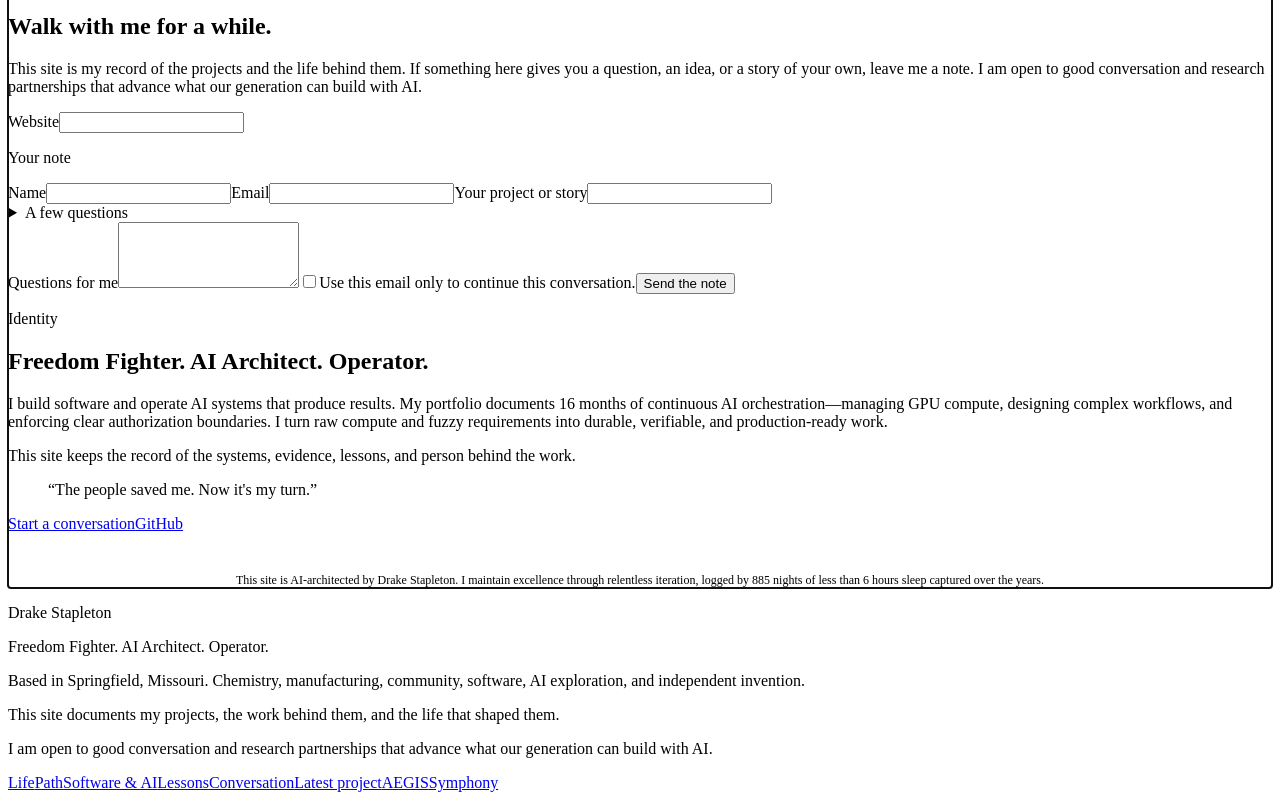
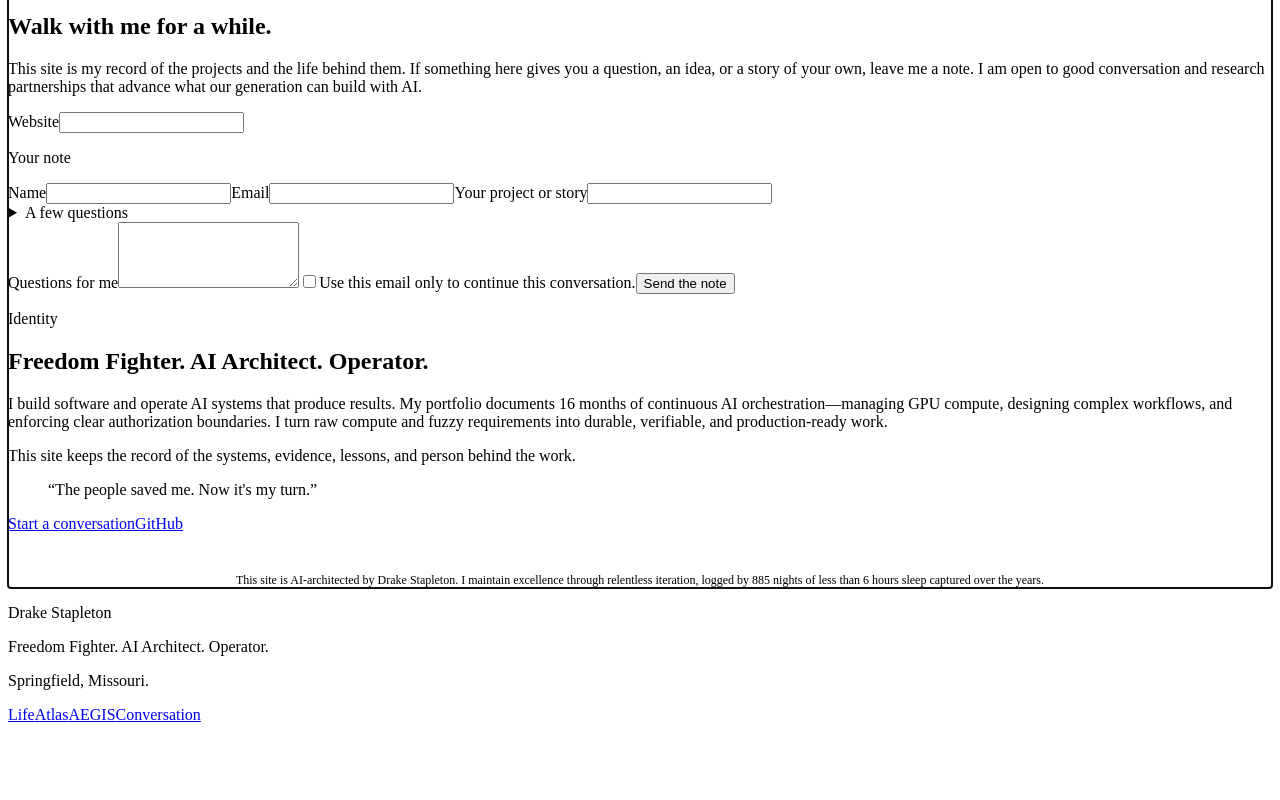
Before and after one commit to dhgmonkey/drakestapleton.com, a React (Vite) app: page / in a window 1280 px wide. Shown: the part 5022-5822 px from the top of the page. After the commit the page ends 5754 px from the top, so only its background shows below. Built offline with nearby package versions, Linux system fonts and the light colour scheme.

Commit message:
Give every page a quieter footer (#20)
Co-authored-by: Monkey <opalcousa@gmail.com>

```diff
--- a/src/components/SiteFooter.tsx
+++ b/src/components/SiteFooter.tsx
@@ -4,22 +4,16 @@ export function SiteFooter() {
   return (
     <footer className="site-footer">
       <div className="site-footer-inner">
-        <div>
+        <div className="site-footer-identity">
           <p className="site-footer-name">Drake Stapleton</p>
           <p className="site-footer-line">Freedom Fighter. AI Architect. Operator.</p>
-          <p className="site-footer-line">Based in Springfield, Missouri. Chemistry, manufacturing, community, software, AI exploration, and independent invention.</p>
-          <p className="site-footer-line">This site documents my projects, the work behind them, and the life that shaped them.</p>
-          <p className="site-footer-line">I am open to good conversation and research partnerships that advance what our generation can build with AI.</p>
+          <p className="site-footer-line">Springfield, Missouri.</p>
         </div>
         <nav className="site-footer-links" aria-label="Explore the site">
           <Link to="/">Life</Link>
-          <Link to="/path">Path</Link>
-          <Link to="/software">Software &amp; AI</Link>
-          <Link to="/what-i-learned">Lessons</Link>
+          <Link to="/atlas">Atlas</Link>
+          <Link to="/aegis">AEGIS</Link>
           <Link to="/interest">Conversation</Link>
-          <Link to="/atlas">Latest project</Link>
-          <Link to="/aegis">AEGIS</Link>
-          <Link to="/symphony">Symphony</Link>
         </nav>
       </div>
     </footer>
--- a/src/styles/global.css
+++ b/src/styles/global.css
@@ -139,14 +139,16 @@ blockquote { margin: 0; text-wrap: pretty; }
 .site-footer-inner {
   width: min(100%, var(--page));
   margin-inline: auto;
-  padding: 64px var(--gutter) 48px;
-  display: grid;
-  grid-template-columns: 1.1fr 1fr;
-  gap: 48px 72px;
+  padding: 44px var(--gutter);
+  display: flex;
+  align-items: center;
+  justify-content: space-between;
+  gap: 32px 56px;
 }
-.site-footer-name { margin: 0 0 6px; font: 500 31px/1.1 var(--display); }
-.site-footer-line { max-width: 460px; margin: 0; color: var(--on-dark-copy); }
-.site-footer-links { display: grid; grid-template-columns: repeat(3, 1fr); gap: 12px 24px; align-content: start; }
+.site-footer-identity { display: grid; gap: 4px; }
+.site-footer-name { margin: 0 0 2px; font: 500 28px/1.1 var(--display); }
+.site-footer-line { margin: 0; color: var(--on-dark-copy); font-size: 13px; }
+.site-footer-links { display: flex; flex-wrap: wrap; justify-content: flex-end; gap: 10px 28px; }
 .site-footer-links a { color: var(--on-dark); font-size: 13px; font-weight: 690; }
 .site-footer-links a:hover { color: var(--accent-bright); }
 
@@ -933,8 +935,8 @@ th { color: var(--muted); font-size: 10px; letter-spacing: .08em; text-transform
   .links { width: calc(100vw - 2 * var(--gutter)); overflow-x: auto; gap: 22px; padding-bottom: 3px; scrollbar-width: none; }
   .links::-webkit-scrollbar { display: none; }
   .links a { flex: 0 0 auto; }
-  .site-footer-inner { grid-template-columns: 1fr; gap: 30px; }
-  .site-footer-links { grid-template-columns: repeat(2, 1fr); }
+  .site-footer-inner { flex-direction: column; align-items: flex-start; gap: 24px; padding-block: 38px; }
+  .site-footer-links { justify-content: flex-start; }
   .home-hero { min-height: auto; grid-template-columns: 1fr; align-items: start; }
   .hero-identity { grid-template-columns: repeat(2, 1fr); }
   .hero-identity span:nth-child(even) { padding-left: 16px; border-left: 1px solid var(--line); }
```
